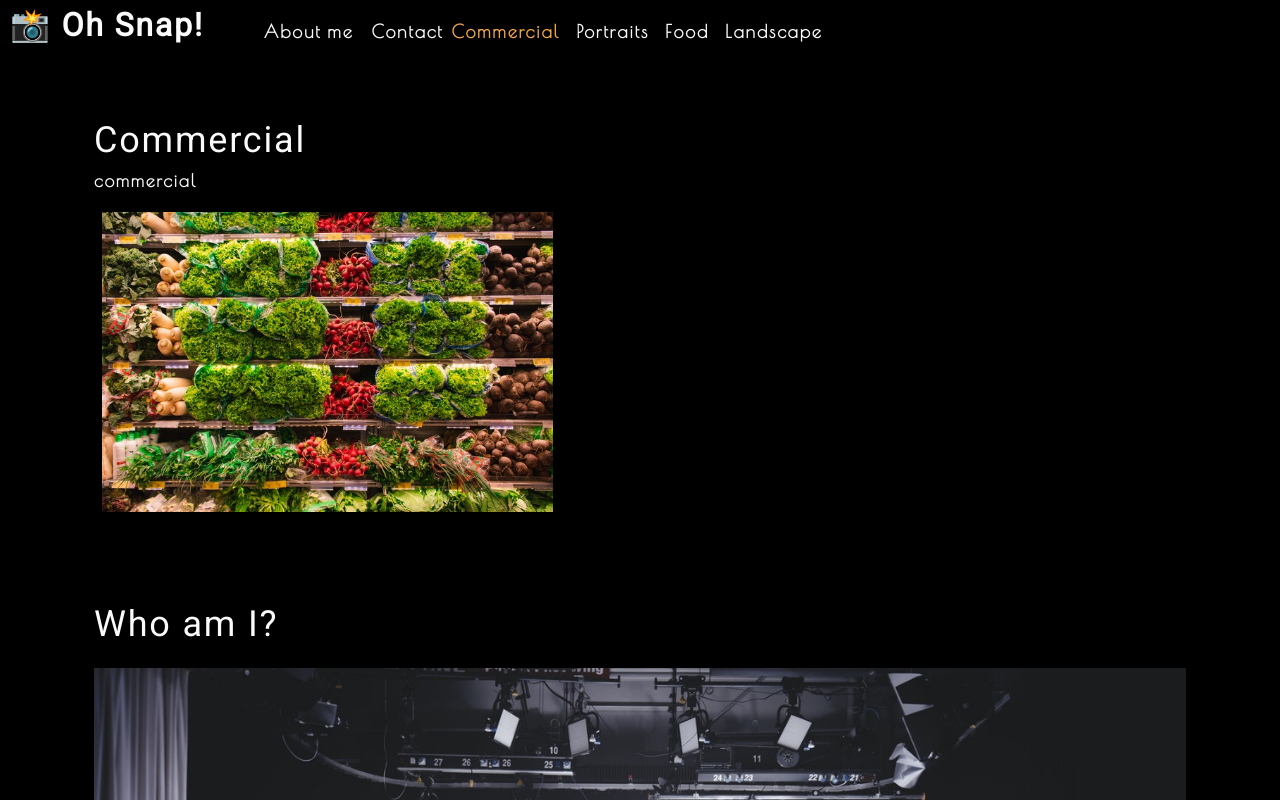
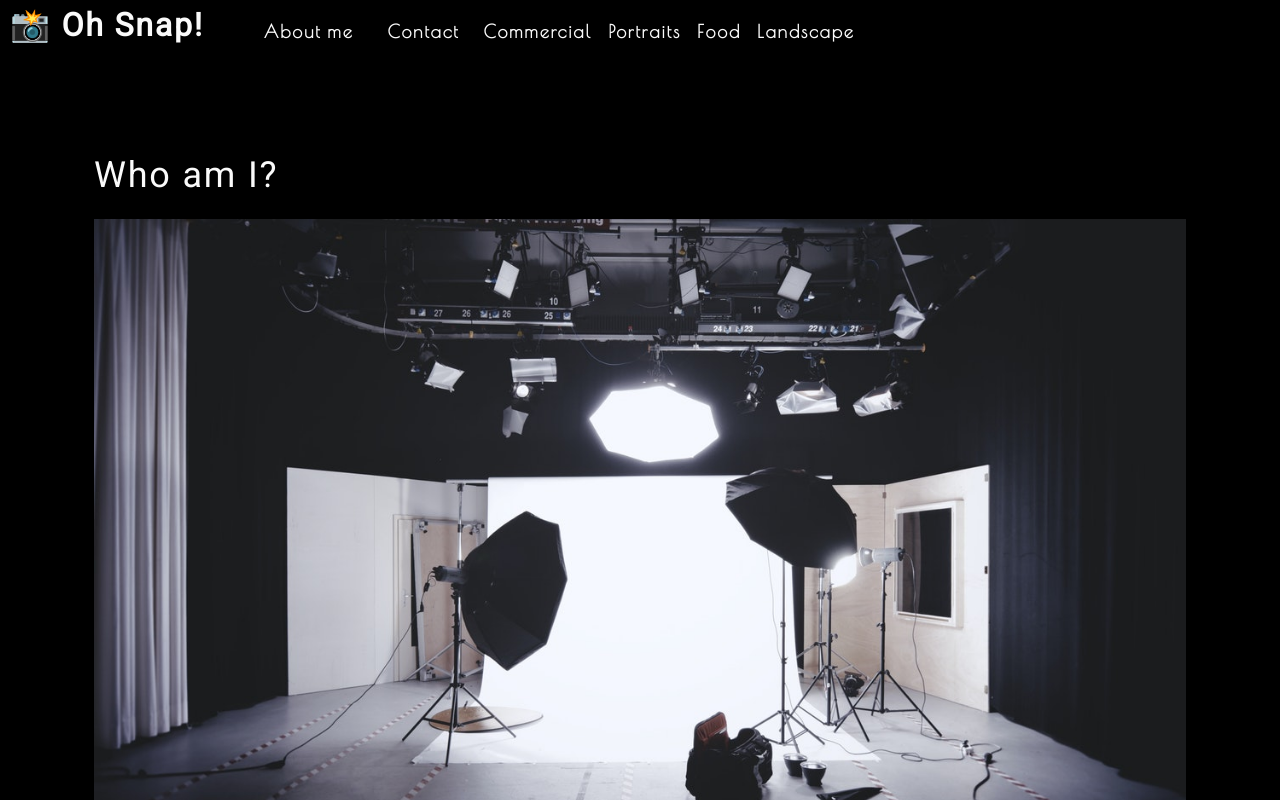
Before and after one commit to austindavis95/React-portfolio, a React (Create React App) app: page / in a window 1280 px wide. Shown: the top 800 px of the page. Built offline with nearby package versions, Linux system fonts and the light colour scheme.

Commit message:
updated nav test rendered photolist

```diff
--- a/src/App.js
+++ b/src/App.js
@@ -24,10 +24,8 @@
         currentCategory={currentCategory}
       ></Nav>
       <main>
-        <div>
-          <Gallery></Gallery>
-          <About></About>
-        </div>
+        <Gallery currentCategory={currentCategory}></Gallery>
+        <About></About>
       </main>
     </div>
   );
--- a/src/components/Gallery/index.js
+++ b/src/components/Gallery/index.js
@@ -1,25 +1,139 @@
-import React from "react";
-import { capitalizeFirstLetter } from '../../utils/helpers';
-import photo from "../../assets/small/commercial/0.jpg";
+import React, { useState } from 'react';
 
-function Gallery(props) {
-  const currentCategory = {
-    name: "commercial",
-    description:
-      "Photos of grocery stores, food trucks, and other commercial projects",
-  };
+const PhotoList = ({ category }) => {
+  const [photos] = useState([
+    {
+      name: 'Grocery aisle',
+      category: 'commercial',
+      description:
+        'Lorem ipsum dolor sit amet, consectetur adipiscing elit. Nunc ultricie'
+    },
+    {
+      name: 'Grocery booth',
+      category: 'commercial',
+      description:
+        'Lorem ipsum dolor sit amet, consectetur adipiscing elit. Nunc ultricie'
+    },
+    {
+      name: 'Building exterior',
+      category: 'commercial',
+      description:
+        'Lorem ipsum dolor sit amet, consectetur adipiscing elit. Nunc ultricie'
+    },
+    {
+      name: 'Restaurant table',
+      category: 'commercial',
+      description:
+        'Lorem ipsum dolor sit amet, consectetur adipiscing elit. Nunc ultricie'
+    },
+    {
+      name: 'Cafe interior',
+      category: 'commercial',
+      description:
+        'Lorem ipsum dolor sit amet, consectetur adipiscing elit. Nunc ultricie'
+    },
+    {
+      name: 'Cat green eyes',
+      category: 'portraits',
+      description:
+        'Lorem ipsum dolor sit amet, consectetur adipiscing elit. Nunc ultricie'
+    },
+    {
+      name: 'Green parrot',
+      category: 'portraits',
+      description:
+        'Lorem ipsum dolor sit amet, consectetur adipiscing elit. Nunc ultricie'
+    },
+    {
+      name: 'Yellow macaw',
+      category: 'portraits',
+      description:
+        'Lorem ipsum dolor sit amet, consectetur adipiscing elit. Nunc ultricie'
+    },
+    {
+      name: 'Pug smile',
+      category: 'portraits',
+      description:
+        'Lorem ipsum dolor sit amet, consectetur adipiscing elit. Nunc ultricie'
+    },
+    {
+      name: 'Pancakes',
+      category: 'food',
+      description:
+        'Lorem ipsum dolor sit amet, consectetur adipiscing elit. Nunc ultricie'
+    },
+    {
+      name: 'Burrito',
+      category: 'food',
+      description:
+        'Lorem ipsum dolor sit amet, consectetur adipiscing elit. Nunc ultricie'
+    },
+    {
+      name: 'Scallop pasta',
+      category: 'food',
+      description:
+        'Lorem ipsum dolor sit amet, consectetur adipiscing elit. Nunc ultricie'
+    },
+    {
+      name: 'Burger',
+      category: 'food',
+      description:
+        'Lorem ipsum dolor sit amet, consectetur adipiscing elit. Nunc ultricie'
+    },
+    {
+      name: 'Fruit bowl',
+      category: 'food',
+      description:
+        'Lorem ipsum dolor sit amet, consectetur adipiscing elit. Nunc ultricie'
+    },
+    {
+      name: 'Green river',
+      category: 'landscape',
+      description:
+        'Lorem ipsum dolor sit amet, consectetur adipiscing elit. Nunc ultricie'
+    },
+    {
+      name: 'Docks',
+      category: 'landscape',
+      description:
+        'Lorem ipsum dolor sit amet, consectetur adipiscing elit. Nunc ultricie'
+    },
+    {
+      name: 'Panoramic village by sea',
+      category: 'landscape',
+      description:
+        'Lorem ipsum dolor sit amet, consectetur adipiscing elit. Nunc ultricie'
+    },
+    {
+      name: 'Domestic landscape',
+      category: 'landscape',
+      description:
+        'Lorem ipsum dolor sit amet, consectetur adipiscing elit. Nunc ultricie'
+    },
+    {
+      name: 'Park bench',
+      category: 'landscape',
+      description:
+        'Lorem ipsum dolor sit amet, consectetur adipiscing elit. Nunc ultricie'
+    }
+  ]);
+
+  const currentPhotos = photos.filter(photo => photo.category === category);
+
   return (
-    <section>
-      <h1>{capitalizeFirstLetter(currentCategory.name)}</h1>
-      <p>{currentCategory.name}</p>
+    <div>
       <div className="flex-row">
+        {currentPhotos.map((image, i) => (
           <img
-            src={photo}
-            alt="Commercial Example"
+            src={require(`../../assets/small/${category}/${i}.jpg`).default}
+            alt={image.name}
             className="img-thumbnail mx-1"
+            key={image.name}
           />
+        ))}
       </div>
-    </section>
+    </div>
   );
-}
-export default Gallery;
+};
+
+export default PhotoList;
--- a/src/components/nav/index.js
+++ b/src/components/nav/index.js
@@ -1,47 +1,48 @@
-import React, { useState } from "react";
+import React from "react";
 import { capitalizeFirstLetter } from "../../utils/helpers";
 
-function Nav() {
-  const [categories] = useState([
-    {
-      name: 'commercial',
-      description: 'Photos of grocery stores, food trucks, and other commercial projects',
-    },
-    { name: 'portraits', description: 'Portraits of people in my life' },
-    { name: 'food', description: 'Delicious delicacies' },
-    { name: 'landscape', description: 'Fields, farmhouses, waterfalls, and the beauty of nature' },
-  ]);
-  const [currentCategory, setCurrentCategory] = useState(categories[0]);
+function Nav(props) {
+  const {
+    categories = [],
+    setCurrentCategory,
+    currentCategory,
+  } = props;
+
+
+  const handleClick = (item) => {
+    console.log(item);
+    return item;
+  };
 
   return (
     <header className="flex-row px-1">
       <h2>
         <a data-testid="link" href="/">
-          <span role="img" aria-label="camera">
-            {" "}
-            📸
-          </span>{" "}
-          Oh Snap!
+          <span role="img" aria-label="camera"> 📸</span> Oh Snap!
         </a>
       </h2>
       <nav>
         <ul className="flex-row">
           <li className="mx-2">
-            <a
-              href="#about"
-            >
+            <a data-testid="about" href="#about">
               About me
             </a>
           </li>
-          <li>
-            <span>Contact</span>
+          <li className={"mx-2"}>
+            <span onClick={() => handleClick('Contact')}>
+              Contact
+            </span>
           </li>
           {categories.map((category) => (
-            <li className={`mx-1 ${currentCategory.name === category.name && 'navActive'
-              }`} key={category.name}>
+            <li
+              className={`mx-1 ${
+                currentCategory.name === category.name
+                }`}
+              key={category.name}
+            >
               <span
                 onClick={() => {
-                  setCurrentCategory(category)
+                  setCurrentCategory(category);
                 }}
               >
                 {capitalizeFirstLetter(category.name)}
```
Also changed, not shown: src/components/PhotoList/index.js (added, +17 -0 lines), 2 other files (tests, documents, lock files or other folders).
